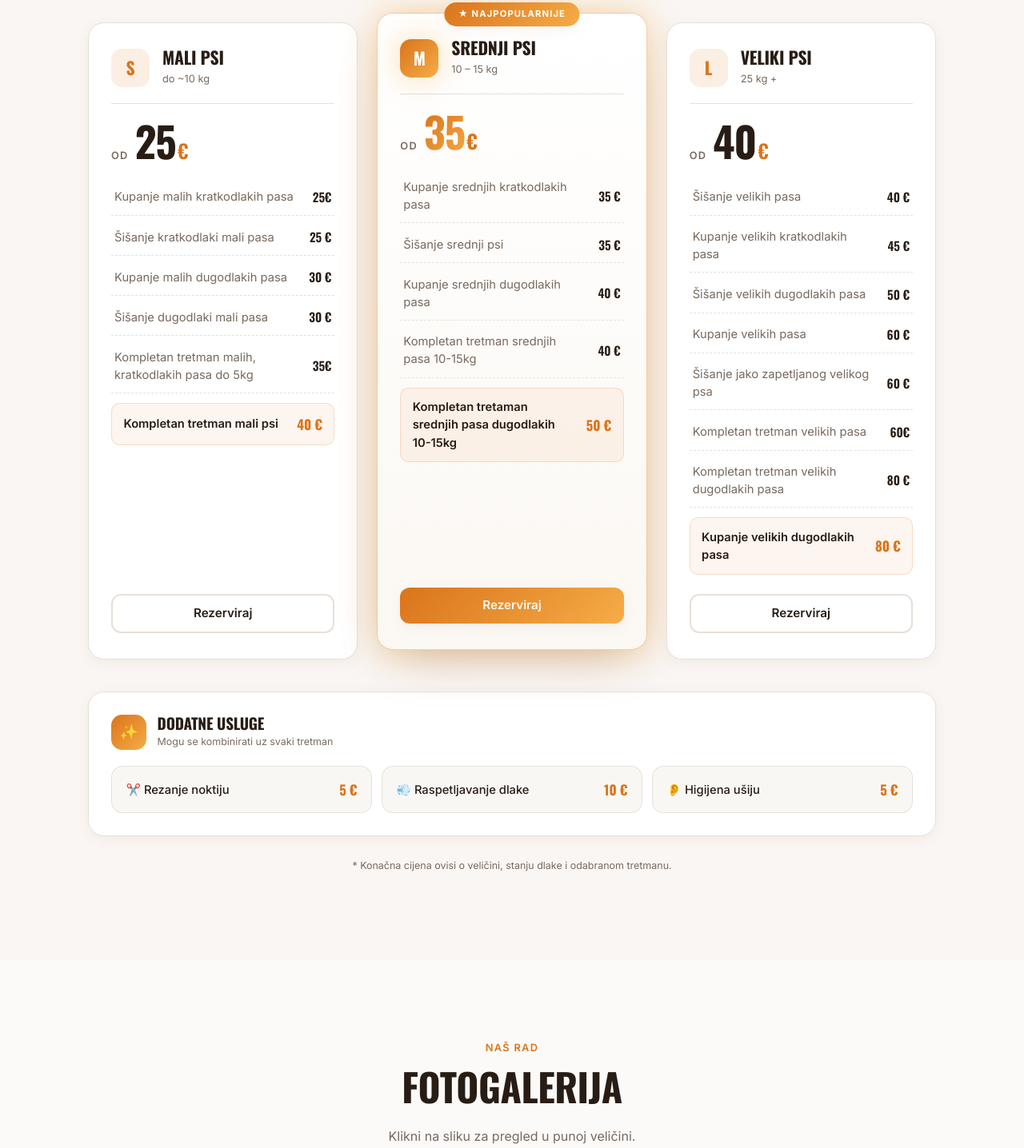
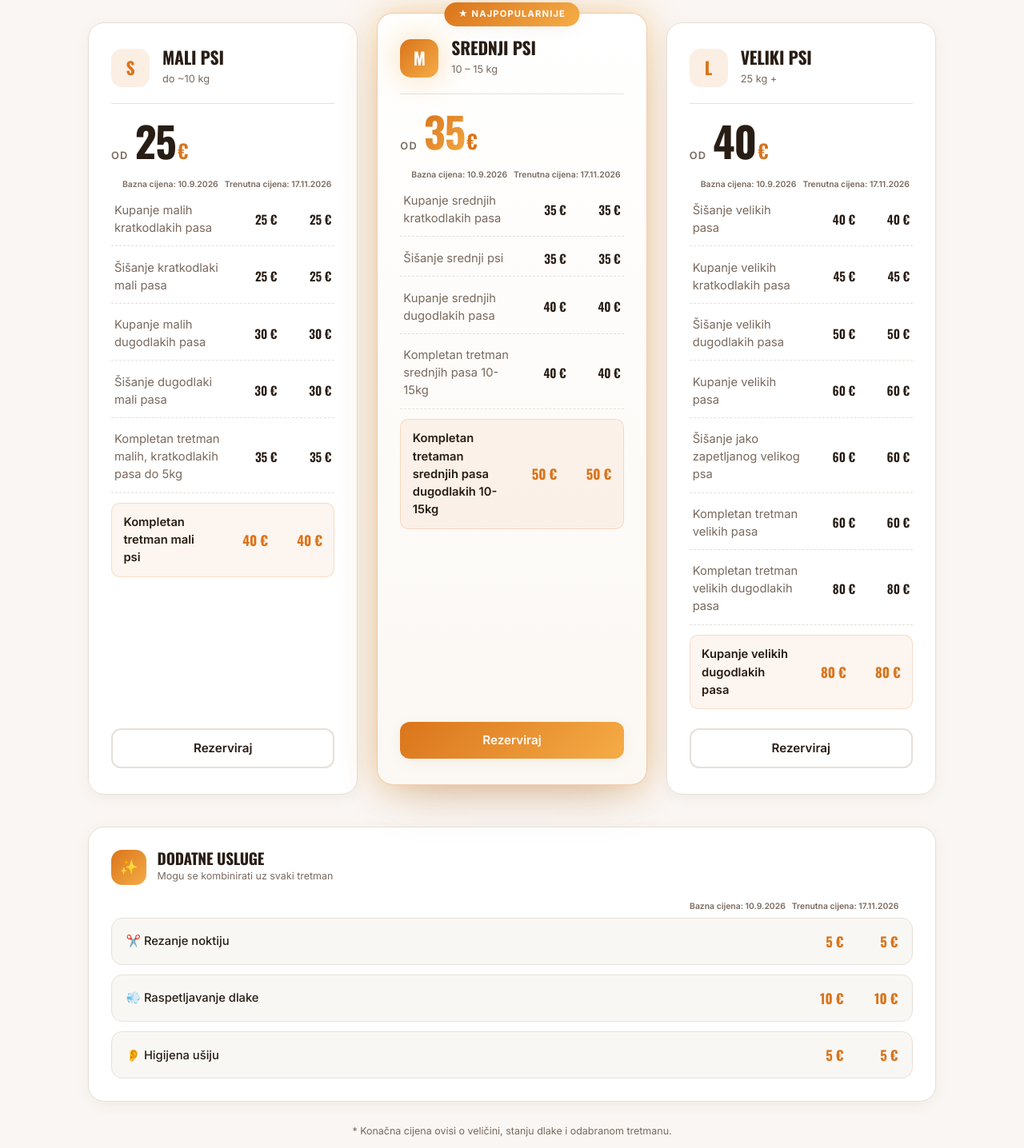
Before and after one commit to stipe04/medoSalonNovi, a plain HTML site: page index.html in a window 1280 px wide. Shown: the part 2792-4228 px from the top of the page at 80% size. Drawn offline with nearby package versions, Linux system fonts and the light colour scheme.

Commit message:
promjena

```diff
--- /dev/null
+++ b/assets/pricing.css
@@ -0,0 +1,57 @@
+.price-columns,
+.price-list li {
+  display: grid;
+  grid-template-columns: minmax(0, 1fr) repeat(2, minmax(3.75rem, auto));
+  column-gap: 0.5rem;
+}
+
+.price-columns {
+  align-items: end;
+  margin: 0 0 0.25rem;
+  padding: 0 0.25rem;
+  color: var(--muted);
+  font-size: 0.65rem;
+  font-weight: 600;
+  line-height: 1.25;
+  text-align: right;
+}
+
+.price-list li {
+  align-items: center;
+  justify-content: initial;
+}
+
+.price-list li b {
+  text-align: right;
+}
+
+.extras-columns,
+.extra {
+  display: grid;
+  grid-template-columns: minmax(0, 1fr) repeat(2, minmax(3.75rem, auto));
+  column-gap: 0.5rem;
+}
+
+.extras-columns {
+  align-items: end;
+  margin: 0 0 0.5rem;
+  padding: 0 1.1rem;
+  color: var(--muted);
+  font-size: 0.65rem;
+  font-weight: 600;
+  line-height: 1.25;
+  text-align: right;
+}
+
+.extras-grid {
+  grid-template-columns: 1fr;
+}
+
+.extra {
+  align-items: center;
+  justify-content: initial;
+}
+
+.extra b {
+  text-align: right;
+}
--- a/index.html
+++ b/index.html
@@ -35,6 +35,7 @@
   />
   <meta name="twitter:image" content="./public-images/IMG-20230127-WA0032.jpg" />
   <link rel="stylesheet" href="./assets/site.css" />
+  <link rel="stylesheet" href="./assets/pricing.css" />
   <script type="application/ld+json">
     {
       "@context": "https://schema.org",
@@ -212,13 +213,18 @@
             <span>od</span>
             <strong>25<small>€</small></strong>
           </div>
+          <div class="price-columns">
+            <span></span>
+            <span>Bazna cijena: 10.9.2026</span>
+            <span>Trenutna cijena: 17.11.2026</span>
+          </div>
           <ul class="price-list">
-            <li><span>Kupanje malih kratkodlakih pasa</span><b>25€</b></li>
-            <li><span>Šišanje kratkodlaki mali pasa</span><b>25 €</b></li>
-            <li><span>Kupanje malih dugodlakih pasa</span><b >30 €</b></li>
-            <li><span>Šišanje dugodlaki mali pasa</span><b>30 €</b></li>
-            <li><span>Kompletan tretman malih, kratkodlakih pasa do 5kg</span><b>35€</b></li>
-            <li class="hl"><span>Kompletan tretman mali psi</span><b>40 €</b></li>
+            <li><span>Kupanje malih kratkodlakih pasa</span><b>25 €</b><b>25 €</b></li>
+            <li><span>Šišanje kratkodlaki mali pasa</span><b>25 €</b><b>25 €</b></li>
+            <li><span>Kupanje malih dugodlakih pasa</span><b>30 €</b><b>30 €</b></li>
+            <li><span>Šišanje dugodlaki mali pasa</span><b>30 €</b><b>30 €</b></li>
+            <li><span>Kompletan tretman malih, kratkodlakih pasa do 5kg</span><b>35 €</b><b>35 €</b></li>
+            <li class="hl"><span>Kompletan tretman mali psi</span><b>40 €</b><b>40 €</b></li>
           </ul>
           <a href="#kontakt" class="btn btn-outline btn-block">Rezerviraj</a>
         </article>
@@ -236,12 +242,17 @@
             <span>od</span>
             <strong>35<small>€</small></strong>
           </div>
+          <div class="price-columns">
+            <span></span>
+            <span>Bazna cijena: 10.9.2026</span>
+            <span>Trenutna cijena: 17.11.2026</span>
+          </div>
           <ul class="price-list">
-            <li><span>Kupanje srednjih kratkodlakih pasa</span><b>35 €</b></li>
-            <li><span>Šišanje srednji psi</span><b>35 €</b></li>
-            <li><span>Kupanje srednjih dugodlakih pasa</span><b>40 €</b></li>
-            <li><span>Kompletan tretman srednjih pasa 10-15kg</span><b>40 €</b></li>
-            <li class="hl"><span>Kompletan tretaman srednjih pasa dugodlakih 10-15kg</span><b>50 €</b></li>
+            <li><span>Kupanje srednjih kratkodlakih pasa</span><b>35 €</b><b>35 €</b></li>
+            <li><span>Šišanje srednji psi</span><b>35 €</b><b>35 €</b></li>
+            <li><span>Kupanje srednjih dugodlakih pasa</span><b>40 €</b><b>40 €</b></li>
+            <li><span>Kompletan tretman srednjih pasa 10-15kg</span><b>40 €</b><b>40 €</b></li>
+            <li class="hl"><span>Kompletan tretaman srednjih pasa dugodlakih 10-15kg</span><b>50 €</b><b>50 €</b></li>
           </ul>
           <a href="#kontakt" class="btn btn-primary btn-block">Rezerviraj</a>
         </article>
@@ -258,15 +269,20 @@
             <span>od</span>
             <strong>40<small>€</small></strong>
           </div>
+          <div class="price-columns">
+            <span></span>
+            <span>Bazna cijena: 10.9.2026</span>
+            <span>Trenutna cijena: 17.11.2026</span>
+          </div>
           <ul class="price-list">
-            <li><span>Šišanje velikih pasa</span><b>40 €</b></li>
-            <li><span>Kupanje velikih kratkodlakih pasa</span><b>45 €</b></li>
-            <li><span>Šišanje velikih dugodlakih pasa</span><b>50 €</b></li>
-            <li><span>Kupanje velikih pasa</span><b>60 €</b></li>
-            <li><span>Šišanje jako zapetljanog velikog psa</span><b>60 €</b></li>
-            <li><span>Kompletan tretman velikih pasa</span><b>60€</b></li>
-            <li><span>Kompletan tretman velikih dugodlakih pasa</span><b>80 €</b></li>
-            <li class="hl"><span>Kupanje velikih dugodlakih pasa</span><b>80 €</b></li>
+            <li><span>Šišanje velikih pasa</span><b>40 €</b><b>40 €</b></li>
+            <li><span>Kupanje velikih kratkodlakih pasa</span><b>45 €</b><b>45 €</b></li>
+            <li><span>Šišanje velikih dugodlakih pasa</span><b>50 €</b><b>50 €</b></li>
+            <li><span>Kupanje velikih pasa</span><b>60 €</b><b>60 €</b></li>
+            <li><span>Šišanje jako zapetljanog velikog psa</span><b>60 €</b><b>60 €</b></li>
+            <li><span>Kompletan tretman velikih pasa</span><b>60 €</b><b>60 €</b></li>
+            <li><span>Kompletan tretman velikih dugodlakih pasa</span><b>80 €</b><b>80 €</b></li>
+            <li class="hl"><span>Kupanje velikih dugodlakih pasa</span><b>80 €</b><b>80 €</b></li>
           </ul>
           <a href="#kontakt" class="btn btn-outline btn-block">Rezerviraj</a>
         </article>
@@ -280,10 +296,15 @@
             <p>Mogu se kombinirati uz svaki tretman</p>
           </div>
         </div>
+        <div class="extras-columns">
+          <span></span>
+          <span>Bazna cijena: 10.9.2026</span>
+          <span>Trenutna cijena: 17.11.2026</span>
+        </div>
         <div class="extras-grid">
-          <div class="extra"><span>✂️ Rezanje noktiju</span><b>5 €</b></div>
-          <div class="extra"><span>💨 Raspetljavanje dlake</span><b>10 €</b></div>
-          <div class="extra"><span>👂 Higijena ušiju</span><b>5 €</b></div>
+          <div class="extra"><span>✂️ Rezanje noktiju</span><b>5 €</b><b>5 €</b></div>
+          <div class="extra"><span>💨 Raspetljavanje dlake</span><b>10 €</b><b>10 €</b></div>
+          <div class="extra"><span>👂 Higijena ušiju</span><b>5 €</b><b>5 €</b></div>
         </div>
       </div>
       <p class="note-fine">* Konačna cijena ovisi o veličini, stanju dlake i odabranom tretmanu.</p>
```
